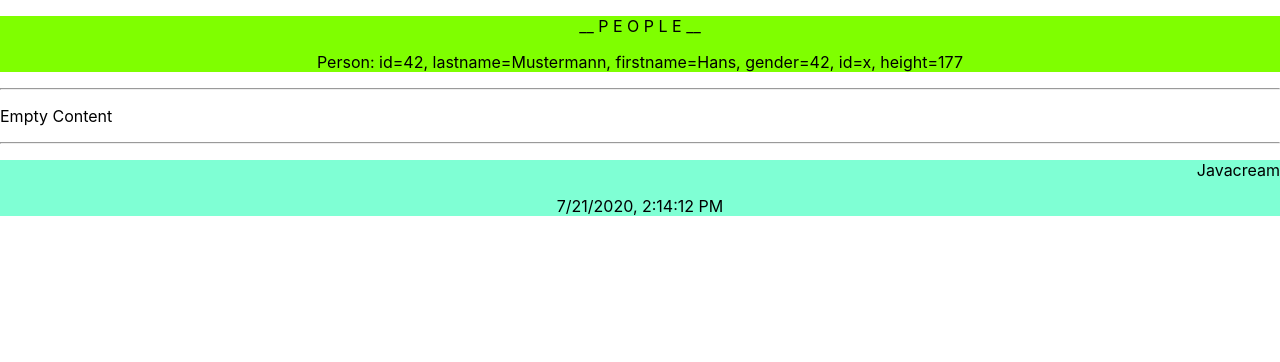
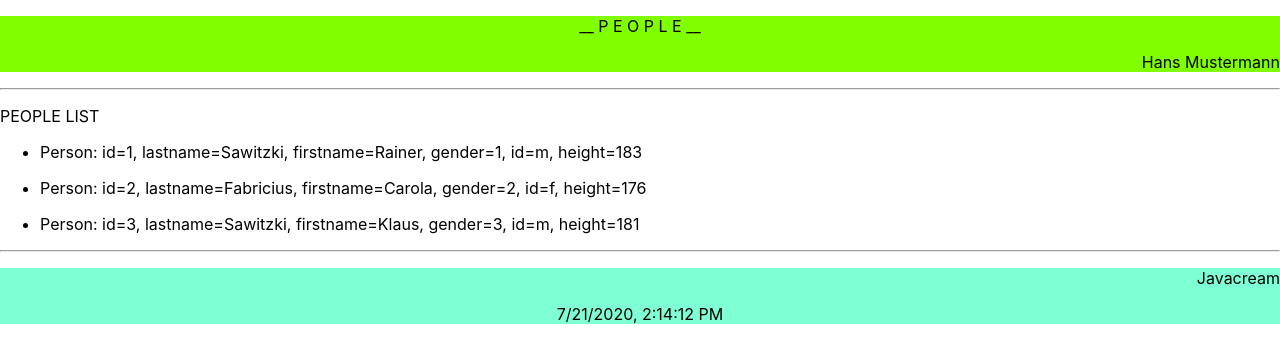
Before and after one commit to Javacream/org.javacream.training.react, a React (Create React App) app in the folder training/: page / in a window 1280 px wide. Shown: the top 362 px of the page. Built offline with nearby package versions, Linux system fonts and the light colour scheme.

Commit message:
implement PeopleListComponent, fix bugs

```diff
--- a/training/src/people/ApplicationContext.tsx
+++ b/training/src/people/ApplicationContext.tsx
@@ -5,3 +5,7 @@ export let peopleModel = new PeopleModel()
 export let config = {company: "Javacream", "applicationName": "__ P E O P L E  __"}
 
 export let profile:Person = {id: 42, lastname: "Mustermann", firstname: "Hans", gender: "x", height: 177}
+
+peopleModel.create("Sawitzki", "Rainer", 'm', 183)
+peopleModel.create("Fabricius", "Carola", 'f', 176)
+peopleModel.create("Sawitzki", "Klaus", 'm', 181)
--- a/training/src/people/components/ContentComponent.tsx
+++ b/training/src/people/components/ContentComponent.tsx
@@ -1,9 +1,9 @@
 import React from 'react';
-
+import PeopleListComponent from './PeopleListComponent'
 export default function ContentComponent() {
     return  (
         <div id="content">
-            <p>Empty Content</p>
+            <PeopleListComponent />
         </div>
       )
 
--- a/training/src/people/components/FooterComponent.tsx
+++ b/training/src/people/components/FooterComponent.tsx
@@ -1,7 +1,6 @@
 import React from 'react';
 import {config} from '../ApplicationContext'
 export default function FooterComponent() {
-    const footerText = "Javacream"
     const actualTime = new Date()
     return  (
         <div id="footer">
--- a/training/src/people/components/HeaderComponent.tsx
+++ b/training/src/people/components/HeaderComponent.tsx
@@ -6,7 +6,7 @@ export default function HeaderComponent() {
     const htmlFragment = (
         <div id="header">
             <p>{headerText}</p>
-            <PersonComponent person={profile} cssStyle="right" detail={true}/>
+            <PersonComponent person={profile} cssStyle="right" detail={false}/>
         </div>
       )
     return htmlFragment
--- /dev/null
+++ b/training/src/people/components/PeopleListComponent.tsx
@@ -0,0 +1,16 @@
+import React from 'react'
+import {peopleModel} from '../ApplicationContext'
+import PersonComponent from './PersonComponent'
+export default function PeopleListComponent(){
+    const peopleList = peopleModel.findAll()
+    const peopleListHtml = peopleList.map( (person) => <li><PersonComponent person={person} detail={true}></PersonComponent></li>)
+
+    return (
+        <>
+            <p>PEOPLE LIST</p>
+            <ul>
+                {peopleListHtml}
+            </ul>
+        </>
+    )
+}
--- a/training/src/primer/modules2.tsx
+++ b/training/src/primer/modules2.tsx
@@ -1,5 +1,5 @@
 export let greeting = "Hello"
-export function saySomething(text){
+export function saySomething(text:string){
     console.log(text)
 }
 export class Person{
--- a/training/src/primer/modules3.tsx
+++ b/training/src/primer/modules3.tsx
@@ -1,5 +1,5 @@
 export let greeting = "Hello"
-export default function saySomething(text){
+export default function saySomething(text:string){
     console.log(text)
 }
 export class Person{
--- a/training/src/primer/types.tsx
+++ b/training/src/primer/types.tsx
@@ -1,4 +1,4 @@
-let message:string = 'Hello'
+export let message:string = 'Hello'
 let digit:number = 42
 //message = digit
 
```
